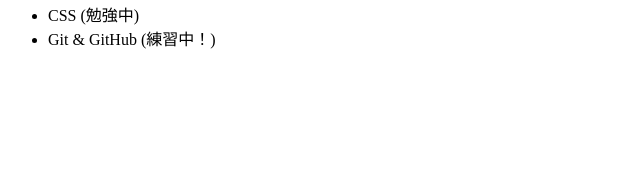
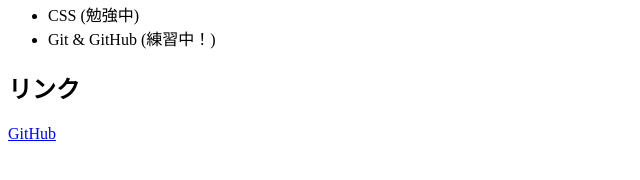
Before and after one commit to YuichiMukai-tma/my-profile, a plain HTML site: page index.html in a window 1280 px wide. Shown: the part 284-464 px from the top of the page, without its empty margins (0-640 px from the left). Drawn offline with Linux system fonts and the light colour scheme.

Commit message:
リンクをindex.htmlに正しく追加

```diff
--- a/index.html
+++ b/index.html
@@ -15,4 +15,6 @@
   <li>CSS (勉強中)</li>
   <li>Git & GitHub (練習中！)</li>
 </ul>
+<h2>リンク</h2>
+<p><a href="https://github.com/">GitHub</a></p>
 </html>
```
